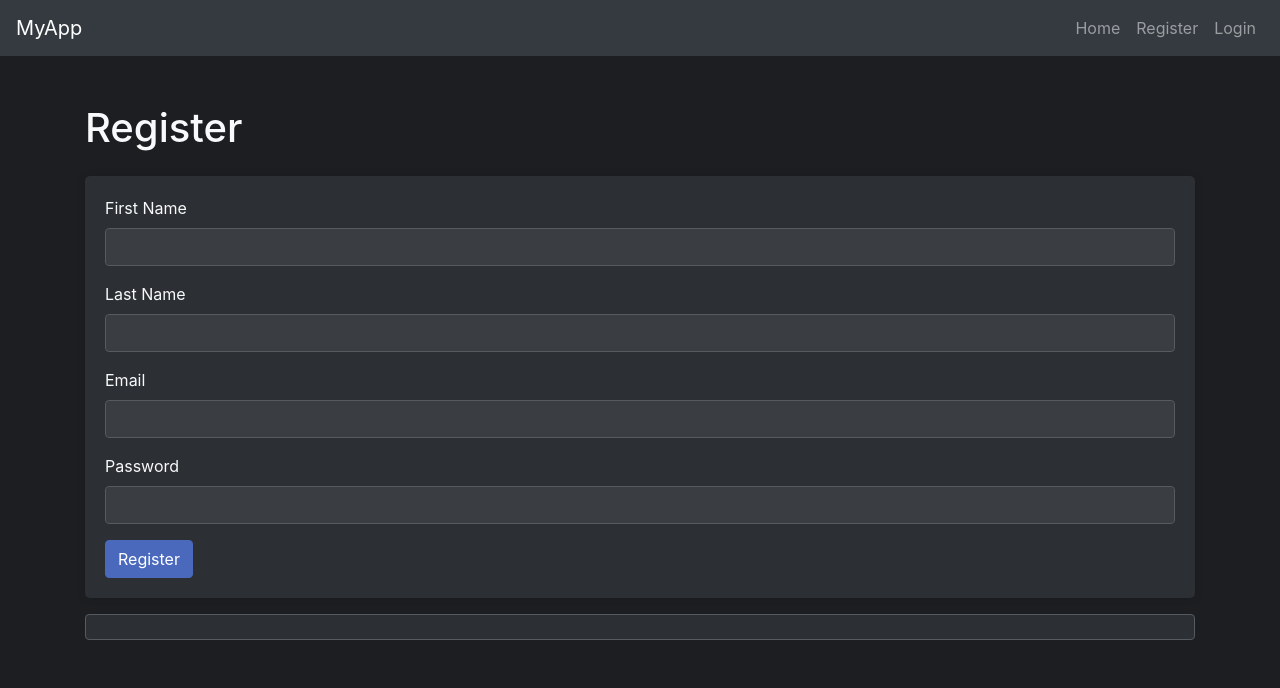
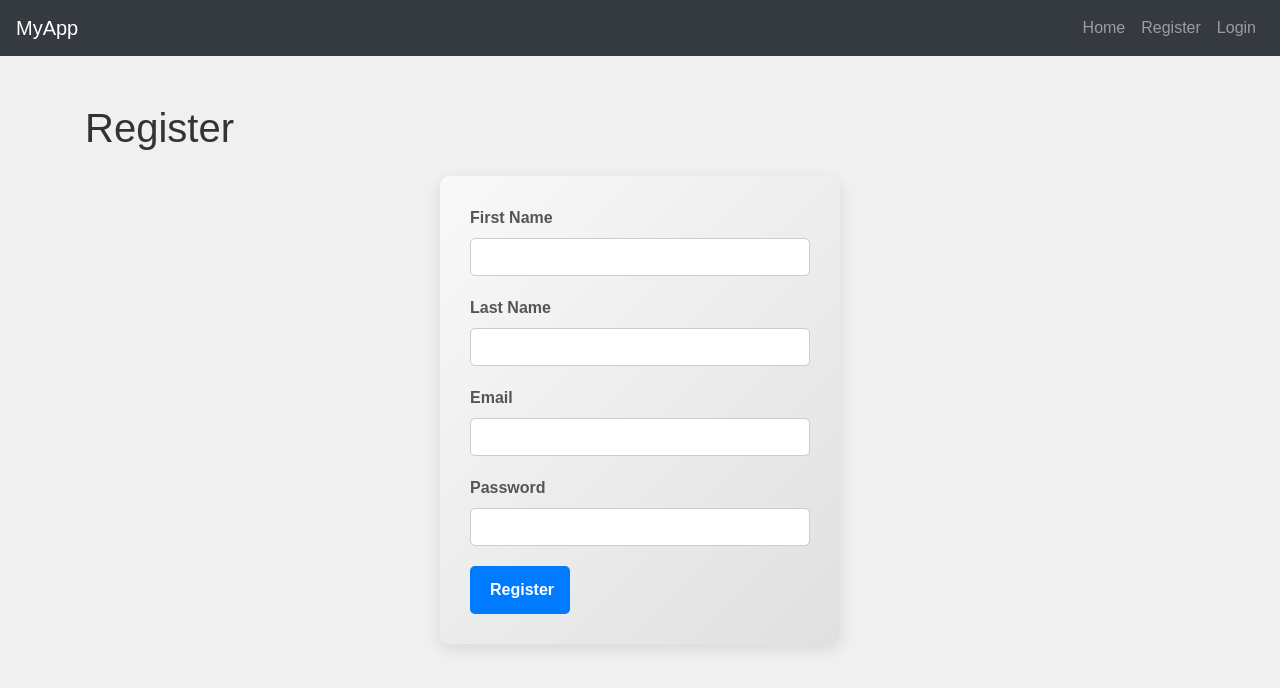
Before and after one commit to Ernest-Geek/Authentication_API, a Flask app: page /register in a window 1280 px wide. Shown: the top 688 px of the page. Run offline with Flask 2, Linux system fonts and the light colour scheme; some libraries are stand-ins or nearby versions.

Commit message:
Update style.css

```diff
--- a/app/static/css/style.css
+++ b/app/static/css/style.css
@@ -1,69 +1,61 @@
 body {
-    background-color: #1c1e21; /* Dark blue background */
-    color: #f8f9fa; /* Light text color */
+    background-color: #f0f0f0; /* Light grey background */
+    color: #333; /* Dark text color */
+    font-family: Arial, sans-serif; /* Default font */
 }
 
-header {
-    background-color: #343a40;
-}
-
-header .navbar-brand,
-header .nav-link {
-    color: #f8f9fa !important;
-}
-
-h1 {
-    color: #f8f9fa;
+.container {
+    margin-top: 50px;
 }
 
 form {
-    background-color: #2c2f33; /* Slightly lighter dark background for forms */
-    padding: 20px;
-    border-radius: 5px;
-    box-shadow: 0 0 10px rgba(0, 0, 0, 0.1);
+    background: linear-gradient(135deg, #f9f9f9, #e0e0e0); /* Gradient background */
+    padding: 30px; /* Increased padding inside form */
+    border-radius: 10px; /* Rounded corners */
+    box-shadow: 0 5px 15px rgba(0, 0, 0, 0.1); /* Soft shadow */
+    max-width: 400px; /* Limit form width */
+    margin: 0 auto; /* Center form horizontally */
+}
+
+.form-container {
+    background-color: #fff; /* White background */
+    border-radius: 8px; /* Rounded corners */
+    box-shadow: 0 0 20px rgba(0, 0, 0, 0.1); /* Soft shadow */
+    padding: 40px;
+    width: 40px; /* Limit form width */
+    margin: 0 auto; /* Center form horizontally */
+}
+
+.form-title {
+    color: #007bff; /* Blue text color */
+    font-size: 24px;
+    font-weight: bold;
+    text-align: center;
+    margin-bottom: 20px;
 }
 
 .form-group label {
-    color: #f8f9fa;
-}
-
-input[type="text"],
-input[type="email"],
-input[type="password"] {
-    color: #ffc107; /* Yellow text color */
+    color: #555; /* Dark grey text color */
+    font-weight: bold;
 }
 
 .form-control {
-    background-color: #3a3d41;
-    color: #f8f9fa;
-    border: 1px solid #565b61;
-}
-
-.form-control::placeholder {
-    color: #adb5bd;
-}
-
-.form-control:focus {
-    background-color: #3a3d41;
-    border-color: #6c757d;
+    border: 1px solid #ccc; /* Light grey border */
+    border-radius: 5px; /* Rounded corners */
+    padding: 12px; /* Padding inside input fields */
+    margin-bottom: 20px;
 }
 
 .btn-primary {
-    background-color: #4a69bd;
-    border-color: #4a69bd;
+    background-color: #007bff; /* Blue button background */
+    border: none;
+    border-radius: 5px; /* Rounded corners */
+    padding: 12px 20px;
+    font-size: 16px;
+    font-weight: bold;
+    width: 100px;
 }
 
 .btn-primary:hover {
-    background-color: #3b5998;
-    border-color: #3b5998;
+    background-color: #0056b3; /* Darker blue on hover */
 }
-
-#registerResult,
-#loginResult {
-    background-color: #2c2f33;
-    border: 1px solid #565b61;
-    border-radius: .25rem;
-    padding: .75rem 1.25rem;
-    margin-top: 1rem;
-    color: #f8f9fa;
-}
```
